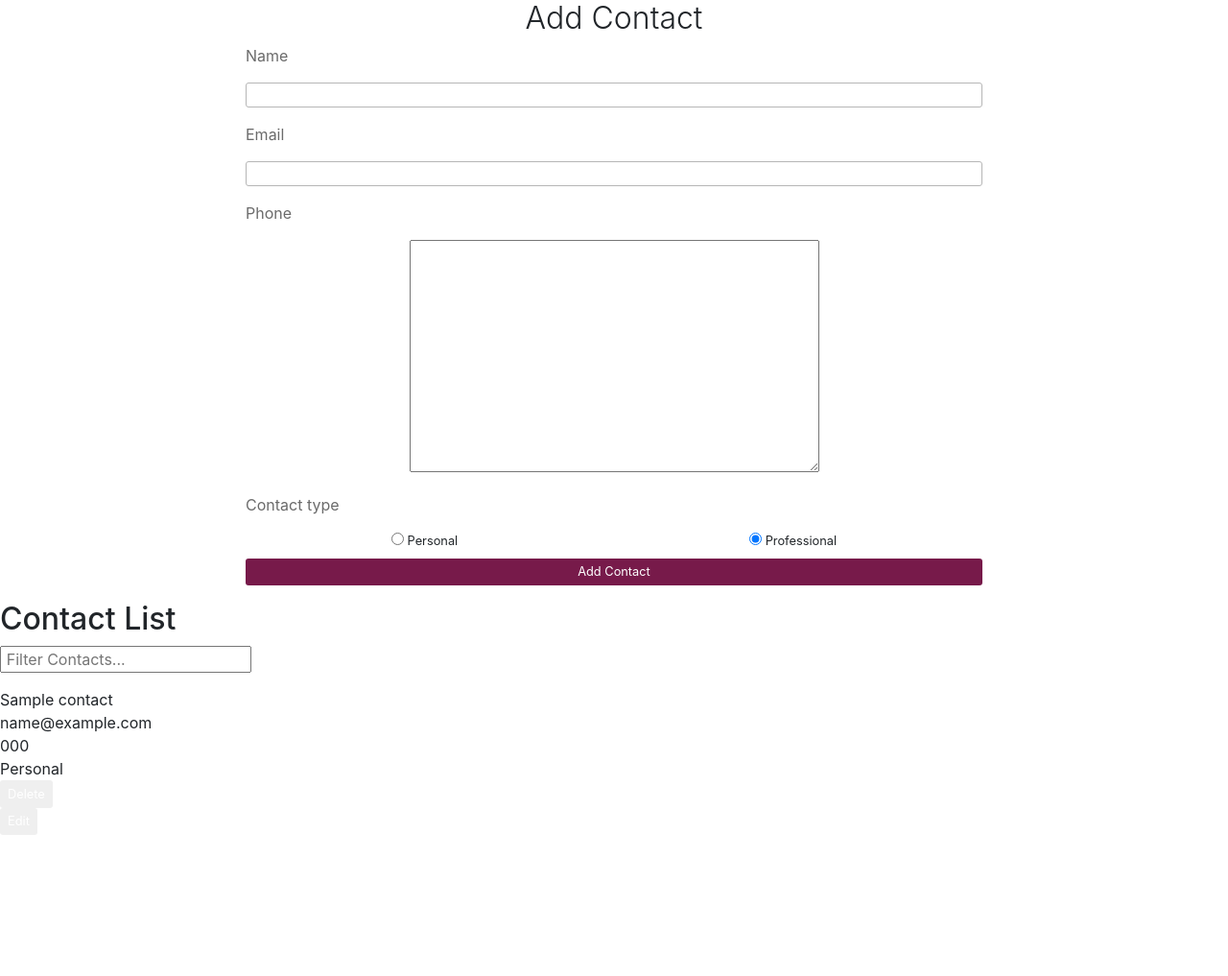
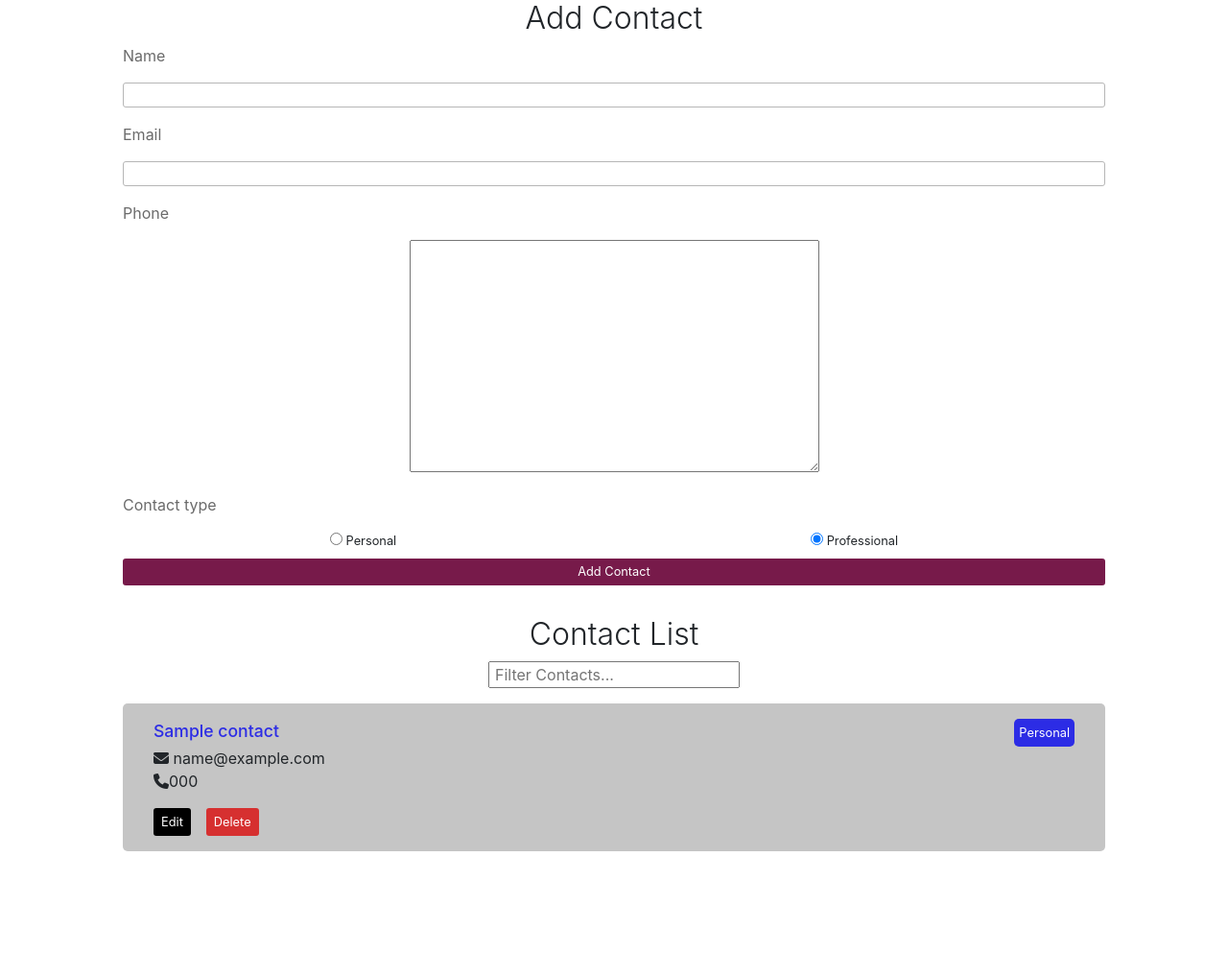
Before and after one commit to aemann2/contact_keeper, a Django app: page / in a window 1280 px wide. Shown: the part 56-1073 px from the top of the page at 96% size. Before the commit the page ends 926 px from the top, so only its background shows below. Run offline with Django 4.2, Linux system fonts and the light colour scheme; a user stored in the database is signed in; tables that the repository leaves empty hold one stand-in row (values such as "Sample post"); style sheets or scripts are compiled from the project's sources; some libraries are stand-ins or nearby versions.

Commit message:
styling for contact cards

```diff
--- a/static/style.css
+++ b/static/style.css
@@ -36,6 +36,9 @@ nav {
 
 input {
   padding: 0 .3rem; }
+
+ul {
+  list-style: none; }
 
 /* Main */
 .nav__wrapper {
@@ -94,7 +97,7 @@ input {
   .add_contact__title {
     font-weight: 300; }
   .add_contact__fields {
-    width: 60%;
+    width: 80%;
     margin: auto; }
   .add_contact__field__label {
     text-align: left;
@@ -112,14 +115,47 @@ input {
     background-color: #771a4a; }
 
 .contacts {
-  margin-top: 1rem; }
-
-.contact_cards {
-  height: 300px;
-  overflow: scroll; }
+  margin-top: 2rem;
+  text-align: center; }
+  .contacts__title {
+    font-weight: 300; }
+  .contacts__cards {
+    height: 300px;
+    overflow: scroll; }
+  .contacts__msg {
+    margin-top: 1rem;
+    font-size: 1.2rem; }
 
 .contact_card {
-  margin-top: 1rem; }
+  text-align: left;
+  margin: auto;
+  margin-top: 1rem;
+  padding: 1rem 2rem;
+  width: 80%;
+  border-radius: 5px;
+  background: #c5c5c5; }
+  .contact_card__name {
+    font-weight: 500;
+    font-size: 1.1rem;
+    color: #2c2ce5; }
+    .contact_card__name--wrapper {
+      display: flex;
+      justify-content: space-between; }
+  .contact_card__badge {
+    display: inline;
+    background-color: #2c2ce5;
+    color: #FFFFFF;
+    font-size: .8rem;
+    padding: 5px;
+    border-radius: 5px; }
+  .contact_card__buttons {
+    display: flex;
+    justify-content: left; }
+  .contact_card__button--edit {
+    background-color: black;
+    margin-right: 1rem; }
+  .contact_card__button--delete {
+    background-color: #d63030; }
 
 .phone-field-ext, #id_phone_1 {
   display: none; }
--- a/static/style.scss
+++ b/static/style.scss
@@ -2,12 +2,16 @@
 /* Globals */
 
 $nav-color: #5763B7;
+$blue: #2c2ce5;
 $white: #FFFFFF;
 $yellow: yellow;
 $teal: #54b9ce;
 $grey: #b6b6b6;
+$black: black;
 $drk-grey: #6b6b6b;
+$lgt-grey: #c5c5c5;
 $maroon: #771a4a;
+$red: #d63030;
 
 html {
 	box-sizing: border-box;
@@ -54,6 +58,10 @@ nav {
 
 input {
 	padding: 0 .3rem;
+}
+
+ul {
+	list-style: none;
 }
 
 /* Main */
@@ -141,7 +149,7 @@ input {
 	}
 
 	&__fields {
-		width: 60%;
+		width: 80%;
 		margin: auto;
 	}
 
@@ -172,16 +180,67 @@ input {
 }
 
 .contacts {
-	margin-top: 1rem;
-}
+	margin-top: 2rem;
+	text-align: center;
 
-.contact_cards {
-	height: 300px;
-	overflow: scroll;
+	&__title {
+		font-weight: 300;
+	}
+
+	&__cards {
+		height: 300px;
+		overflow: scroll;
+	}
+
+	&__msg {
+		margin-top: 1rem;
+		font-size: 1.2rem;
+	}
 }
 
 .contact_card {
+	text-align: left;
+	margin: auto;
 	margin-top: 1rem;
+	padding: 1rem 2rem;
+	width: 80%;
+	border-radius: 5px;
+	background: $lgt-grey;
+
+	&__name {
+		font-weight: 500;
+		font-size: 1.1rem;
+		color: $blue;
+
+		&--wrapper {
+			display: flex;
+			justify-content: space-between;
+		}
+	}
+
+	&__badge {
+		display: inline;
+		background-color: $blue;
+		color: $white;
+		font-size: .8rem;
+		padding: 5px;
+		border-radius: 5px;
+	}
+
+	&__buttons {
+		display: flex;
+		justify-content: left;
+	}
+
+	&__button {
+		&--edit {
+			background-color: $black;
+			margin-right: 1rem;
+		}
+		&--delete {
+			background-color: $red;
+		}
+	}
 }
 
 .phone-field-ext, #id_phone_1 {
--- a/templates/home.html
+++ b/templates/home.html
@@ -43,7 +43,7 @@
 </div>
 
 <div class='contacts'>
-	<h2>Contact List</h2>
+	<h2 class='contacts__title'>Contact List</h2>
 	<form action="/">
 		{% if filter %}
 		<input name="filter" value={{filter}} />
@@ -51,32 +51,43 @@
 		<input name="filter" placeholder="Filter Contacts..." />
 		{% endif %}
 	</form>
-		<div class='contact_cards'>
+		<div class='contacts__cards'>
 			{% if contacts %}
 				{% for contact in contacts  %}
 				<div class='contact_card'>
-					<ul class='contact_list'>
-						<li class='contact contact__name'>{{contact.name}}</li>
-						<li class='contact contact__email'>{{contact.email}}</li>
-						<li class='contact contact__phone'>{{contact.phone}}</li>
-						<li class='contact contact__type'>{{contact.contact_type}}</li>
+					<ul class='contact_card__details'>
+						<li class='contact_card__name--wrapper'>
+							<span class='contact_card__name'>{{contact.name}}</span>
+							<div class='contact_card__badge'>
+								<span>{{contact.contact_type}}</span>
+							</div>
+						</li>
+						<li class='contact_card__email'>
+							<i class="fas fa-envelope"></i>
+							{{contact.email}}
+						</li>
+						<li class='contact_card__phone'>
+							<i class="fas fa-phone"></i>{{contact.phone}}
+						</li>
+					</ul>
+					<div class='contact_card__buttons'>
+						<form action="{% url 'edit_contact' contact.id %}">
+							{% csrf_token %}
+							<button class='contact_card__button--edit' type="submit">Edit</button>
+						</form>
 						<form action="{% url 'delete_contact' contact.id %}" method="post">
 							{% csrf_token %}
-							<button class='contact__button contact__button--delete' type="submit">Delete</button>
+							<button class=' contact_card__button--delete' type="submit">Delete</button>
 						</form>
-						<form action="{% url 'edit_contact' contact.id %}">
-							{% csrf_token %}
-							<button class='contact__button contact__button--edit' type="submit">Edit</button>
-						</form>
-					</ul>
+					</div>
 				</div>
 			{% endfor %}
-			{% elif filter %}
-				<p>No contacts found with that filter</p>
-			{% else %}
-				<p>Add contacts above</p>
-			{% endif %}
 	</div>
+	{% elif filter %}
+		<p class='contacts__msg'>No contacts found with that filter</p>
+	{% else %}
+		<p class='contacts__msg'>Please add a contact</p>
+	{% endif %}
 </div>
 
 <script>
```
Also changed, not shown: 1 other file.
